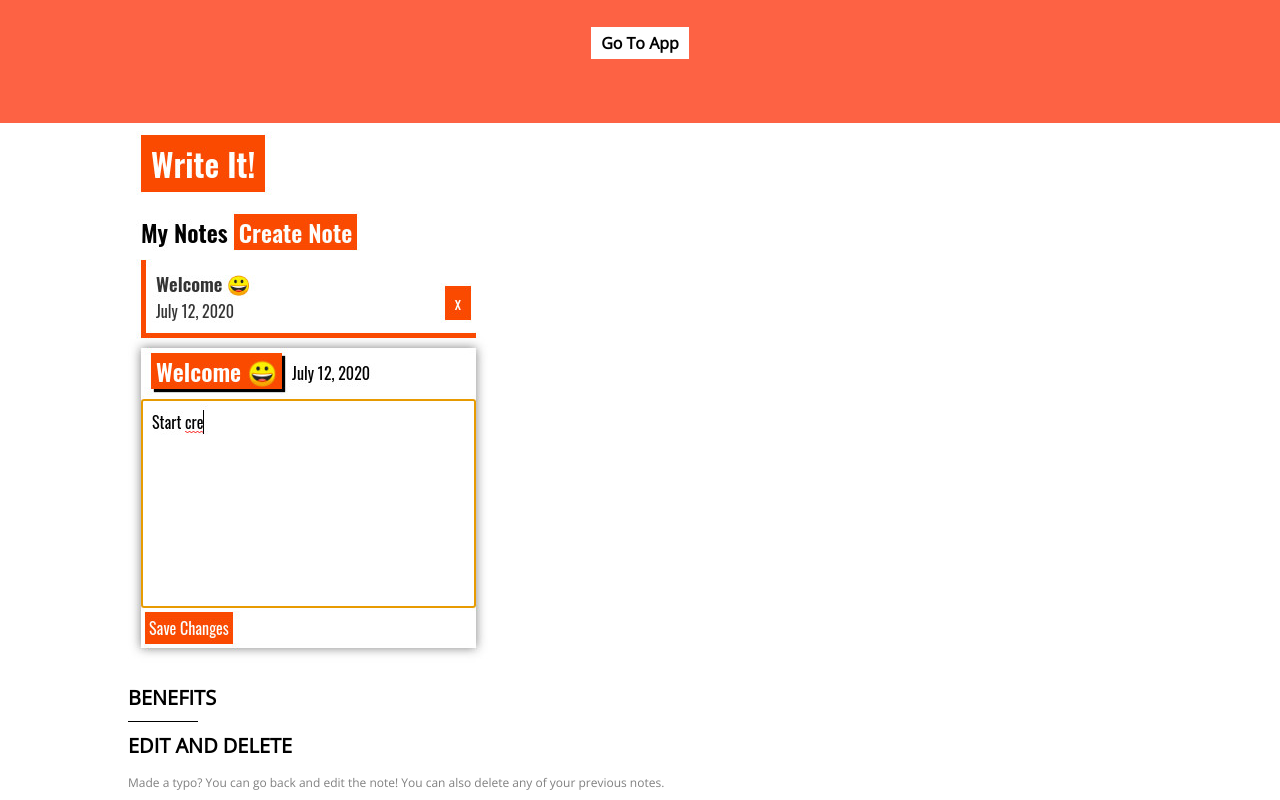
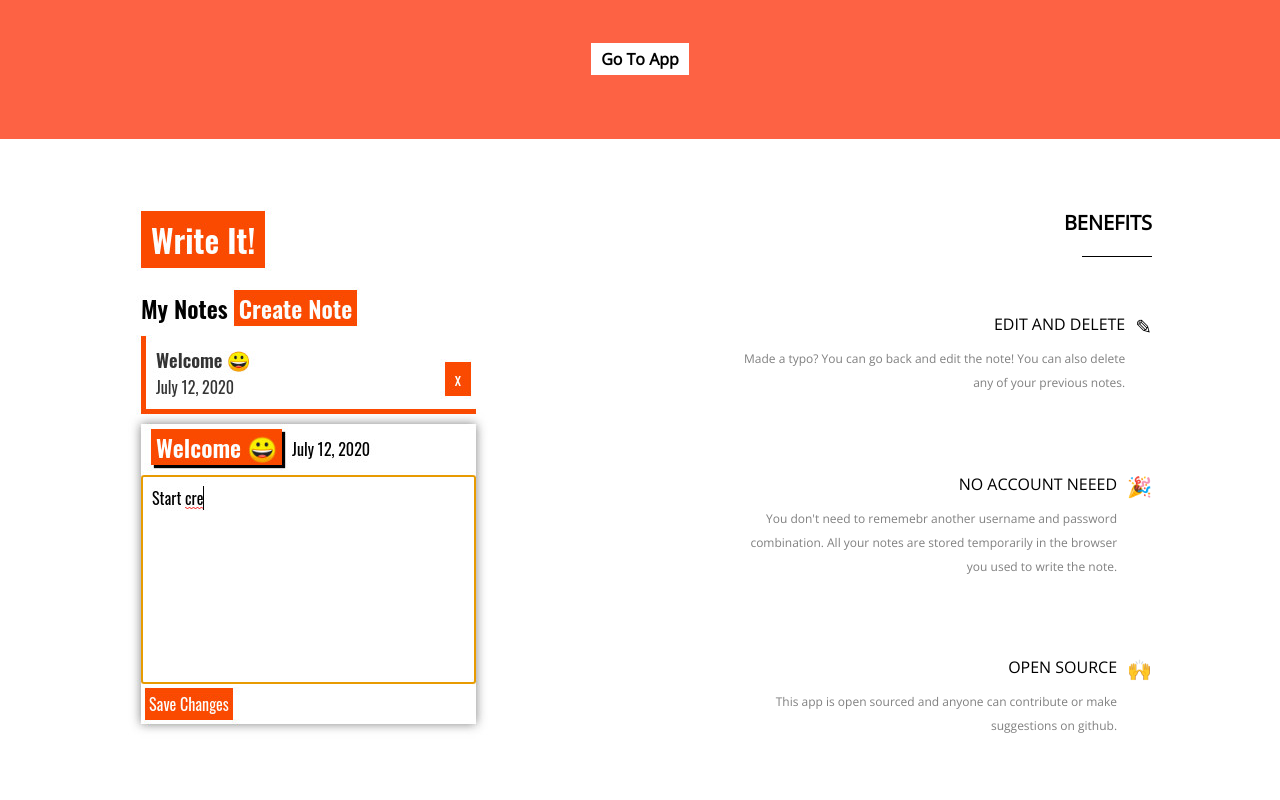
Before and after one commit to compiuta/write-it, a website: page app.html in a window 1280 px wide. Shown: the part 2060-2860 px from the top of the page. Drawn offline with nearby package versions, Linux system fonts and the light colour scheme.

Commit message:
add benefits area styles

```diff
--- a/scss/partials/_landing.scss
+++ b/scss/partials/_landing.scss
@@ -67,7 +67,7 @@ h4 {
 }
 
 .hero-area__info {
-    width: 70%;
+    width: 54%;
     margin: 0 50px 0 0;
 }
 
@@ -130,7 +130,8 @@ h4 {
     margin: 0 10px;
 }
 
-.features-area__feature-title {
+.features-area__feature-title,
+.benefits-area__benefits-title {
     font-weight: normal;
     text-transform: uppercase;
     font-size: 16px;
@@ -156,3 +157,49 @@ h4 {
 .break-area__image-container {
     margin: 80px 0 70px 0;
 }
+
+.benefits-area {
+    padding: 60px 0;
+}
+
+.benefits-area__inner {
+    display: flex;
+    justify-content: space-between;
+}
+
+.benefits-area__image-container {
+    width: 60%;
+}
+
+.benefits-area__benefits-container {
+    width: 40%;
+    display: flex;
+    flex-direction: column;
+}
+
+.benefits-area__title-container {
+    display: flex;
+    flex-direction: column;
+    align-items: flex-end;
+}
+
+.benefits-area__benefits {
+    flex: 1 1 auto;
+    display: flex;
+    flex-direction: column;
+    justify-content: space-between;
+    margin: 46px 0 0 0;
+}
+
+.benefits-area__benefits-item {
+    display: flex;
+}
+
+.benefits-area__icon {
+    font-size: 20px;
+    margin: 0 0 0 10px;
+}
+
+.benefits-area__content {
+    text-align: right;
+}
```
Also changed, not shown: css/landing-page.css, images/write-it-welcome.jpg.
